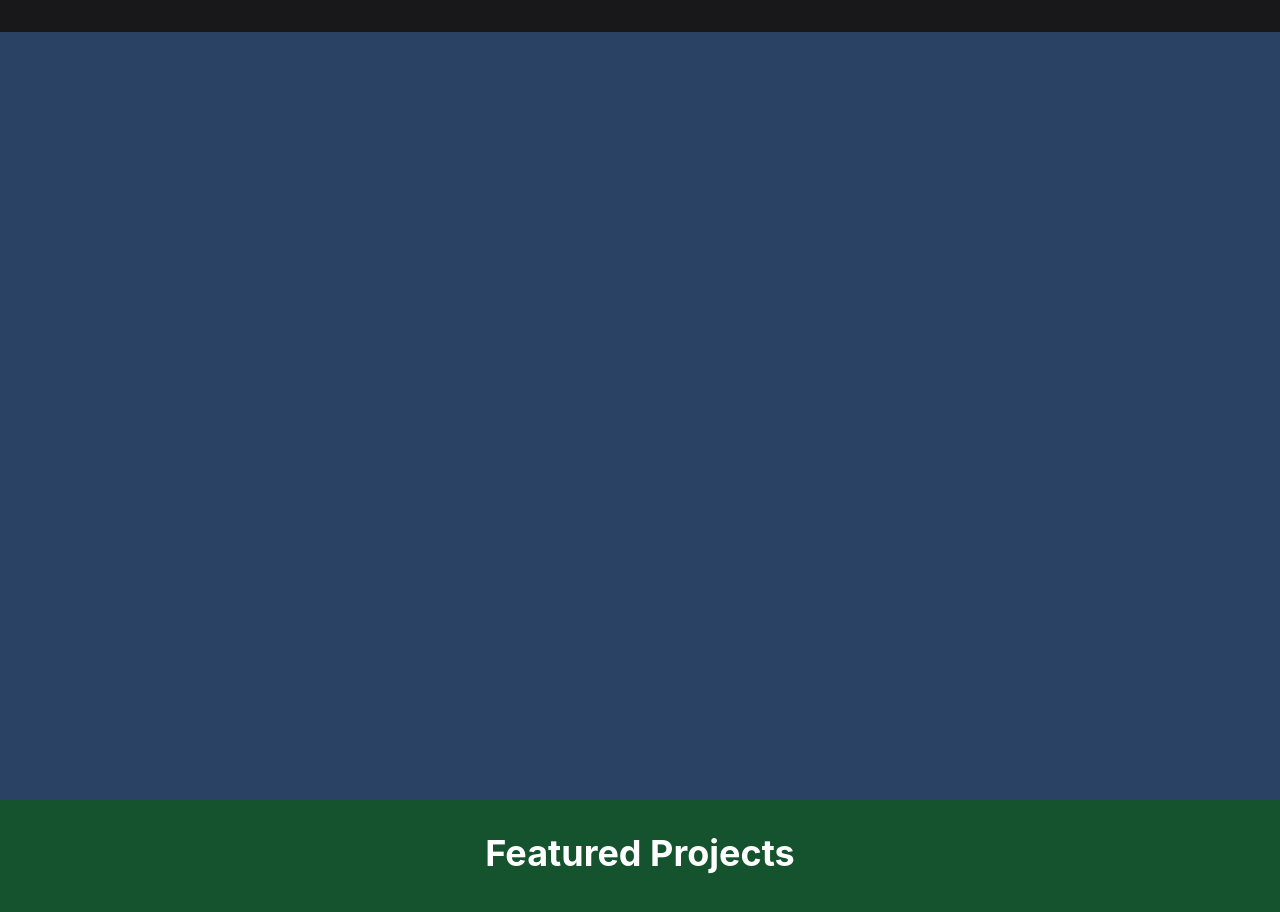
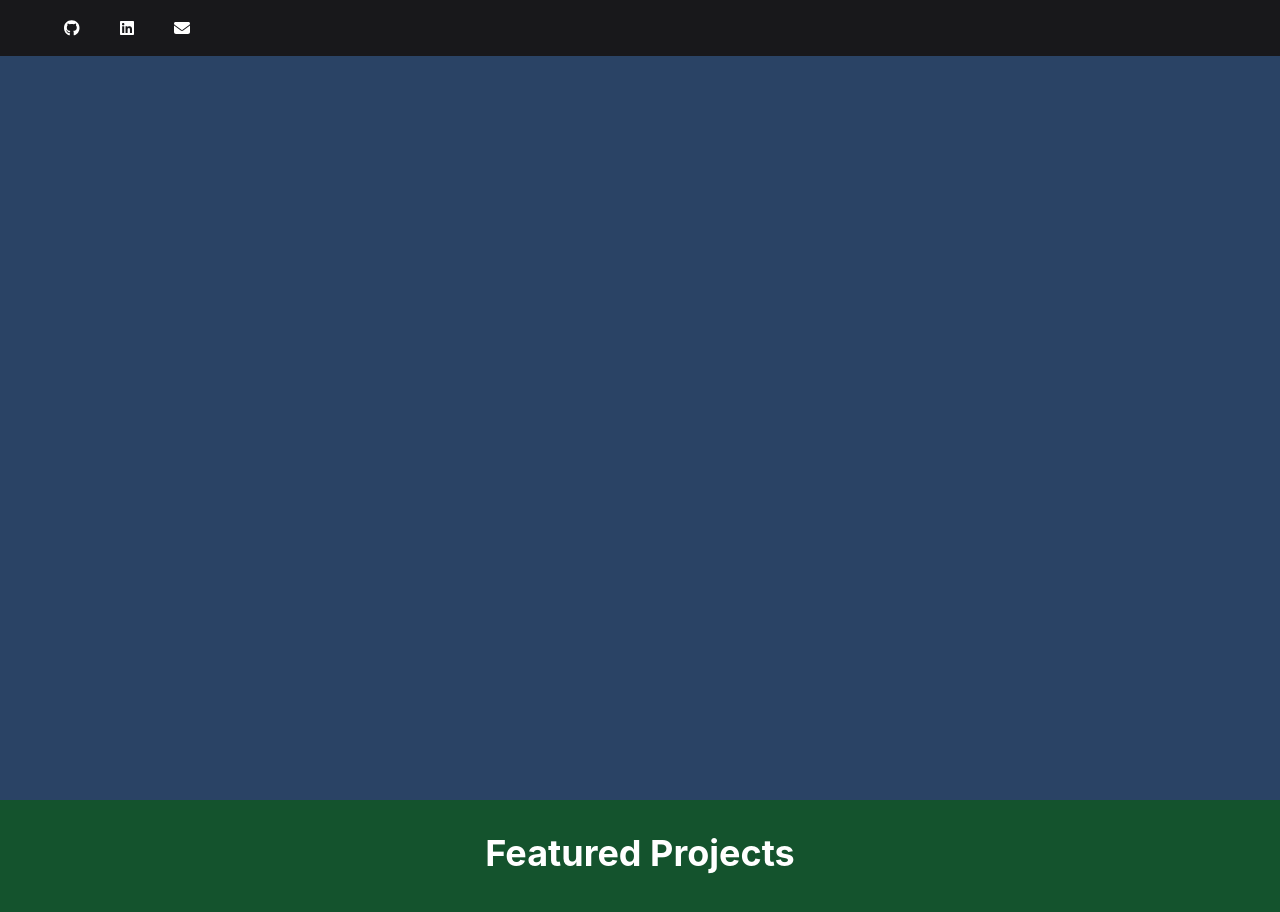
Before and after one commit to Ali-consciousroad/portfolio, a React (Create React App) app: page / in a window 1280 px wide. Shown: the top 912 px of the page. Built offline with nearby package versions, Linux system fonts and the light colour scheme.

Commit message:
Add the social media icons and links

```diff
--- a/src/components/Header.js
+++ b/src/components/Header.js
@@ -65,6 +65,23 @@ const Header = () => {
         >
           <nav>
             {/* Add social media links based on the `socials` data */}
+            <HStack spacing="40px">
+              <a href="https://github.com/Ali-consciousroad">
+                <FontAwesomeIcon icon={faGithub} size="2px"/>
+              </a>
+              <a href="https://www.linkedin.com/in/ali-dindar-a5917073/">
+                <FontAwesomeIcon icon={faLinkedin} size="2px"/>
+              </a>
+              {/* <a href="https://medium.com">
+                <FontAwesomeIcon icon={faMedium} size="2px" />
+              </a> */}
+              {/* <a href="https://stackoverflow.com">
+                <FontAwesomeIcon icon={faStackOverflow} size="2px" />
+              </a> */}
+              <a href="mailto:ali_dindar@live.be">
+                <FontAwesomeIcon icon={faEnvelope} size="2px" />
+              </a>
+            </HStack>
           </nav>
           <nav>
             <HStack spacing={8}>
```
